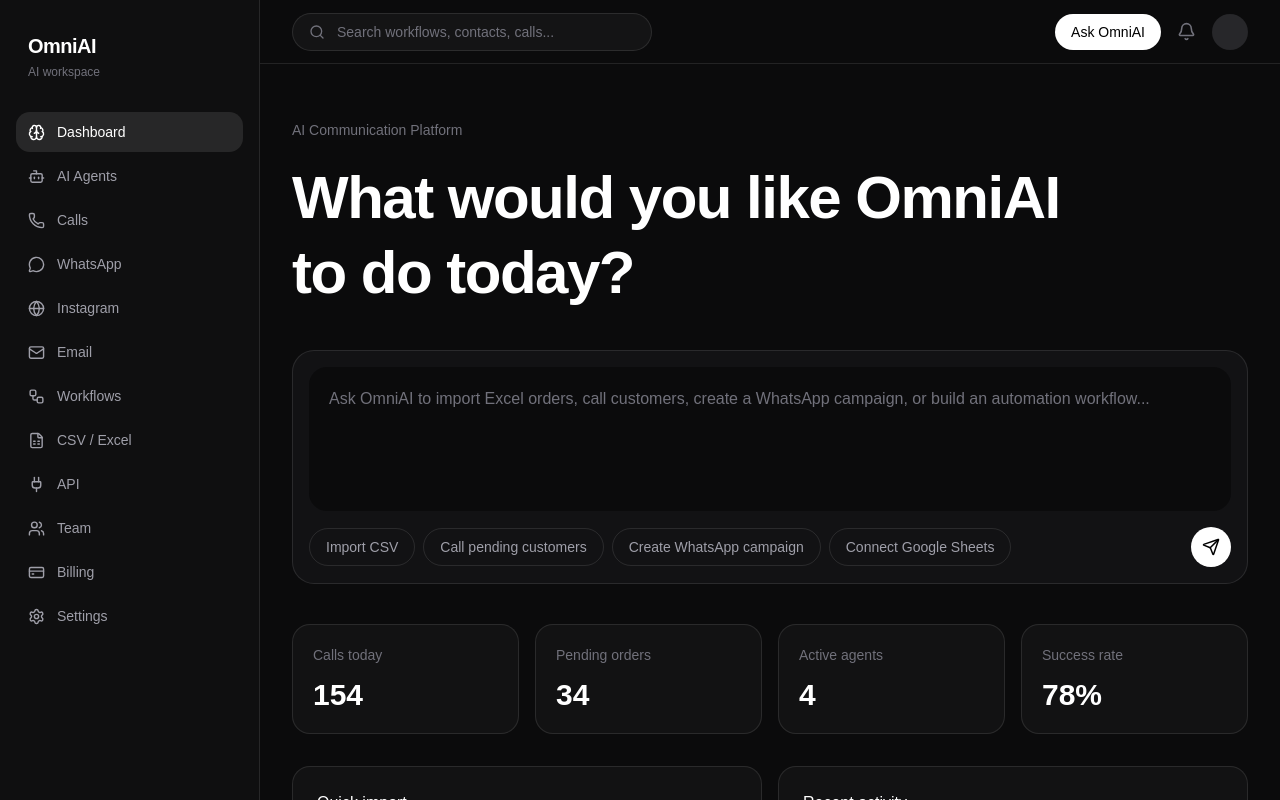
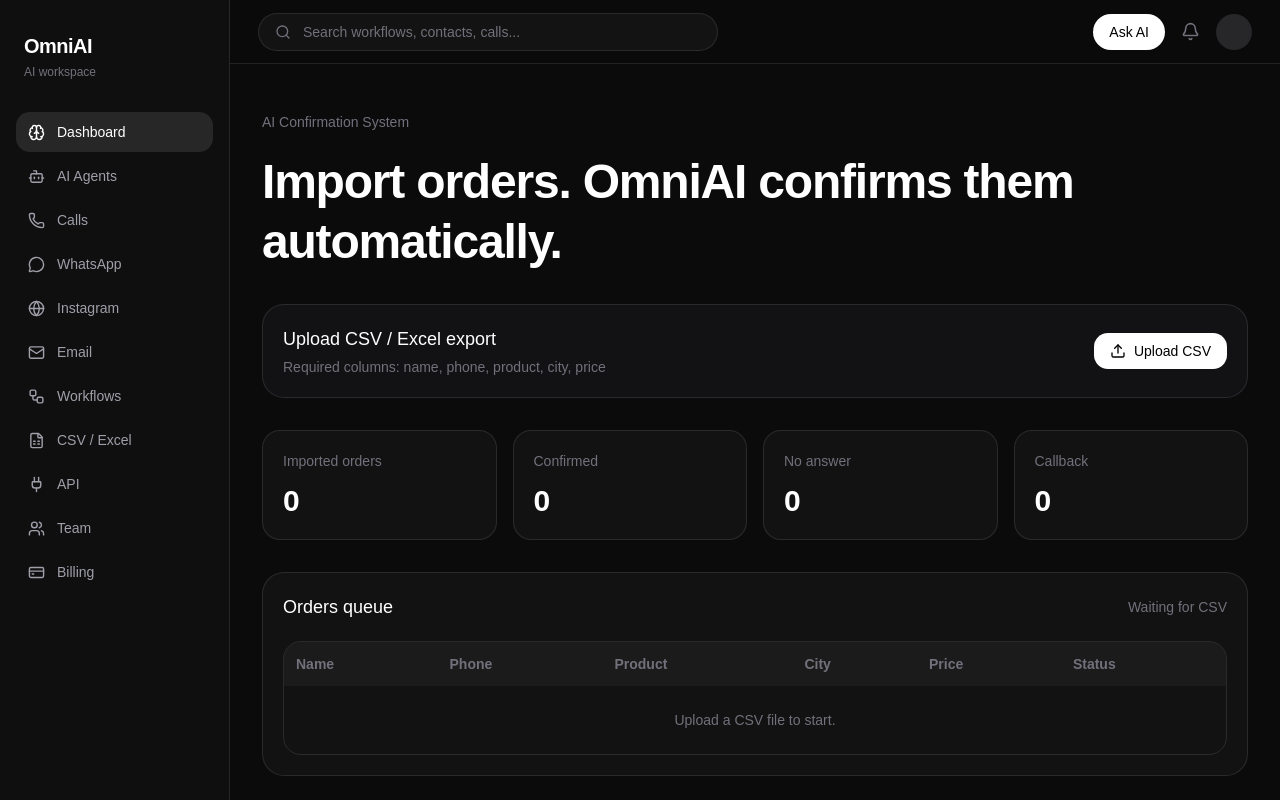
Before and after one commit to sparkdigi11-hue/omniai, a React (Vite) app in the folder frontend/: page / in a window 1280 px wide. Shown: the top 800 px of the page. Built offline with nearby package versions, Linux system fonts and the light colour scheme.

Commit message:
CSV import simulation

```diff
--- a/frontend/package.json
+++ b/frontend/package.json
@@ -15,6 +15,7 @@
     "class-variance-authority": "^0.7.1",
     "clsx": "^2.1.1",
     "lucide-react": "^1.23.0",
+    "papaparse": "^5.5.4",
     "radix-ui": "^1.6.1",
     "react": "^19.2.7",
     "react-dom": "^19.2.7",
@@ -26,6 +27,7 @@
   "devDependencies": {
     "@eslint/js": "^10.0.1",
     "@types/node": "^24.13.2",
+    "@types/papaparse": "^5.5.2",
     "@types/react": "^19.2.17",
     "@types/react-dom": "^19.2.3",
     "@vitejs/plugin-react": "^6.0.3",
--- a/frontend/src/App.tsx
+++ b/frontend/src/App.tsx
@@ -1,7 +1,11 @@
+import { useState } from "react";
+import Papa from "papaparse";
 import {
   Bell,
   Bot,
   Brain,
+  CheckCircle2,
+  Clock3,
   CreditCard,
   FileSpreadsheet,
   Globe,
@@ -10,15 +14,27 @@
   Phone,
   Plug,
   Search,
-  Send,
-  Settings,
   Upload,
   Users,
   Workflow,
+  Play,
 } from "lucide-react";
 
+type Order = {
+  id: number;
+  name: string;
+  phone: string;
+  product: string;
+  city: string;
+  price: string;
+  status: string;
+};
+
 export default function App() {
-  const sidebar = [
+  const [orders, setOrders] = useState<Order[]>([]);
+  const [started, setStarted] = useState(false);
+
+  const menu = [
     ["Dashboard", Brain],
     ["AI Agents", Bot],
     ["Calls", Phone],
@@ -30,19 +46,59 @@
     ["API", Plug],
     ["Team", Users],
     ["Billing", CreditCard],
-    ["Settings", Settings],
   ];
+
+  function handleCSV(file: File) {
+    Papa.parse(file, {
+      header: true,
+      skipEmptyLines: true,
+      complete: (result) => {
+        const rows = result.data as Record<string, string>[];
+
+        const cleanOrders: Order[] = rows.map((row, index) => ({
+          id: index + 1,
+          name: row.name || row.Name || "Unknown",
+          phone: row.phone || row.Phone || row.telephone || "",
+          product: row.product || row.Product || "Product",
+          city: row.city || row.City || "",
+          price: row.price || row.Price || "",
+          status: "Ready",
+        }));
+
+        setOrders(cleanOrders);
+        setStarted(false);
+      },
+    });
+  }
+
+  function startAutoCalls() {
+    setStarted(true);
+
+    setOrders((prev) =>
+      prev.map((order, index) => ({
+        ...order,
+        status:
+          index % 4 === 0
+            ? "Confirmed"
+            : index % 4 === 1
+            ? "No Answer"
+            : index % 4 === 2
+            ? "Callback"
+            : "Confirmed",
+      }))
+    );
+  }
 
   return (
     <div className="min-h-screen bg-[#0b0b0c] text-white">
-      <aside className="fixed left-0 top-0 h-screen w-[260px] border-r border-white/10 bg-[#0f0f10] p-4">
-        <div className="px-3 py-4">
+      <aside className="fixed left-0 top-0 h-screen w-[230px] overflow-y-auto border-r border-white/10 bg-[#0f0f10] p-4">
+        <div className="px-2 py-4">
           <h1 className="text-xl font-semibold tracking-tight">OmniAI</h1>
           <p className="mt-1 text-xs text-zinc-500">AI workspace</p>
         </div>
 
-        <nav className="mt-4 space-y-1">
-          {sidebar.map(([label, Icon]: any, index) => (
+        <nav className="mt-4 space-y-1 pb-8">
+          {menu.map(([label, Icon]: any, index) => (
             <button
               key={label}
               className={`flex w-full items-center gap-3 rounded-xl px-3 py-2.5 text-sm transition ${
@@ -58,64 +114,70 @@
         </nav>
       </aside>
 
-      <main className="ml-[260px] min-h-screen">
-        <header className="flex h-16 items-center justify-between border-b border-white/10 px-8">
-          <div className="flex w-[360px] items-center gap-3 rounded-full border border-white/10 bg-white/[0.04] px-4 py-2 text-sm text-zinc-500">
+      <main className="ml-[230px] min-h-screen">
+        <header className="sticky top-0 z-10 flex h-16 items-center justify-between border-b border-white/10 bg-[#0b0b0c]/90 px-7 backdrop-blur">
+          <div className="flex w-[460px] items-center gap-3 rounded-full border border-white/10 bg-white/[0.04] px-4 py-2 text-sm text-zinc-500">
             <Search size={16} />
             Search workflows, contacts, calls...
           </div>
 
           <div className="flex items-center gap-4">
             <button className="rounded-full bg-white px-4 py-2 text-sm font-medium text-black">
-              Ask OmniAI
+              Ask AI
             </button>
             <Bell size={19} className="text-zinc-500" />
             <div className="h-9 w-9 rounded-full bg-zinc-800" />
           </div>
         </header>
 
-        <section className="mx-auto max-w-5xl px-8 py-14">
-          <p className="text-sm text-zinc-500">AI Communication Platform</p>
+        <section className="mx-auto max-w-6xl px-8 py-12">
+          <p className="text-sm text-zinc-500">AI Confirmation System</p>
 
-          <h2 className="mt-5 max-w-3xl text-6xl font-semibold leading-tight tracking-tight">
-            What would you like OmniAI to do today?
+          <h2 className="mt-5 max-w-4xl text-5xl font-semibold leading-tight tracking-tight">
+            Import orders. OmniAI confirms them automatically.
           </h2>
 
-          <div className="mt-10 rounded-3xl border border-white/10 bg-[#121214] p-4">
-            <div className="min-h-36 rounded-2xl bg-[#0b0b0c] p-5 text-zinc-500">
-              Ask OmniAI to import Excel orders, call customers, create a
-              WhatsApp campaign, or build an automation workflow...
+          <div className="mt-8 rounded-3xl border border-white/10 bg-[#121214] p-5">
+            <div className="flex items-center justify-between gap-4">
+              <div>
+                <h3 className="text-lg font-medium">Upload CSV / Excel export</h3>
+                <p className="mt-1 text-sm text-zinc-500">
+                  Required columns: name, phone, product, city, price
+                </p>
+              </div>
+
+              <label className="flex cursor-pointer items-center gap-2 rounded-xl bg-white px-4 py-2 text-sm font-medium text-black">
+                <Upload size={16} />
+                Upload CSV
+                <input
+                  type="file"
+                  accept=".csv"
+                  className="hidden"
+                  onChange={(e) => {
+                    const file = e.target.files?.[0];
+                    if (file) handleCSV(file);
+                  }}
+                />
+              </label>
             </div>
 
-            <div className="mt-4 flex items-center justify-between gap-4">
-              <div className="flex flex-wrap gap-2">
-                {[
-                  "Import CSV",
-                  "Call pending customers",
-                  "Create WhatsApp campaign",
-                  "Connect Google Sheets",
-                ].map((item) => (
-                  <button
-                    key={item}
-                    className="rounded-full border border-white/10 px-4 py-2 text-sm text-zinc-400 hover:bg-white/5 hover:text-white"
-                  >
-                    {item}
-                  </button>
-                ))}
-              </div>
-
-              <button className="flex h-10 w-10 items-center justify-center rounded-full bg-white text-black">
-                <Send size={18} />
+            {orders.length > 0 && (
+              <button
+                onClick={startAutoCalls}
+                className="mt-5 flex items-center gap-2 rounded-xl bg-[#10A37F] px-4 py-2 text-sm font-medium text-white"
+              >
+                <Play size={16} />
+                Start Auto Confirmation
               </button>
-            </div>
+            )}
           </div>
 
-          <div className="mt-10 grid grid-cols-4 gap-4">
+          <div className="mt-8 grid grid-cols-4 gap-4">
             {[
-              ["Calls today", "154"],
-              ["Pending orders", "34"],
-              ["Active agents", "4"],
-              ["Success rate", "78%"],
+              ["Imported orders", orders.length],
+              ["Confirmed", orders.filter((o) => o.status === "Confirmed").length],
+              ["No answer", orders.filter((o) => o.status === "No Answer").length],
+              ["Callback", orders.filter((o) => o.status === "Callback").length],
             ].map(([title, value]) => (
               <div
                 key={title}
@@ -127,27 +189,60 @@
             ))}
           </div>
 
-          <div className="mt-8 grid grid-cols-2 gap-4">
-            <div className="rounded-2xl border border-white/10 bg-white/[0.03] p-6">
-              <h3 className="font-medium">Quick import</h3>
-              <p className="mt-2 text-sm leading-6 text-zinc-500">
-                Upload Excel or CSV files and OmniAI will prepare confirmation
-                calls automatically.
+          <div className="mt-8 rounded-3xl border border-white/10 bg-white/[0.03] p-5">
+            <div className="flex items-center justify-between">
+              <h3 className="text-lg font-medium">Orders queue</h3>
+              <p className="text-sm text-zinc-500">
+                {started ? "Auto confirmation started" : "Waiting for CSV"}
               </p>
-              <button className="mt-5 flex items-center gap-2 rounded-xl bg-white px-4 py-2 text-sm font-medium text-black">
-                <Upload size={16} />
-                Upload CSV
-              </button>
             </div>
 
-            <div className="rounded-2xl border border-white/10 bg-white/[0.03] p-6">
-              <h3 className="font-medium">Recent activity</h3>
-              <div className="mt-4 space-y-3 text-sm text-zinc-400">
-                <p>Ahmed confirmed his order.</p>
-                <p>Sara did not answer.</p>
-                <p>WhatsApp follow-up scheduled.</p>
-                <p>New CSV file imported.</p>
-              </div>
+            <div className="mt-5 overflow-hidden rounded-2xl border border-white/10">
+              <table className="w-full text-left text-sm">
+                <thead className="bg-white/[0.04] text-zinc-500">
+                  <tr>
+                    <th className="p-3">Name</th>
+                    <th className="p-3">Phone</th>
+                    <th className="p-3">Product</th>
+                    <th className="p-3">City</th>
+                    <th className="p-3">Price</th>
+                    <th className="p-3">Status</th>
+                  </tr>
+                </thead>
+
+                <tbody>
+                  {orders.length === 0 ? (
+                    <tr>
+                      <td colSpan={6} className="p-6 text-center text-zinc-500">
+                        Upload a CSV file to start.
+                      </td>
+                    </tr>
+                  ) : (
+                    orders.map((order) => (
+                      <tr
+                        key={order.id}
+                        className="border-t border-white/10 text-zinc-300"
+                      >
+                        <td className="p-3">{order.name}</td>
+                        <td className="p-3">{order.phone}</td>
+                        <td className="p-3">{order.product}</td>
+                        <td className="p-3">{order.city}</td>
+                        <td className="p-3">{order.price}</td>
+                        <td className="p-3">
+                          <span className="inline-flex items-center gap-2 rounded-full bg-white/5 px-3 py-1 text-xs">
+                            {order.status === "Confirmed" ? (
+                              <CheckCircle2 size={14} className="text-[#10A37F]" />
+                            ) : (
+                              <Clock3 size={14} className="text-zinc-500" />
+                            )}
+                            {order.status}
+                          </span>
+                        </td>
+                      </tr>
+                    ))
+                  )}
+                </tbody>
+              </table>
             </div>
           </div>
         </section>
```
Also changed, not shown: 1 other file (tests, documents, lock files or other folders).
